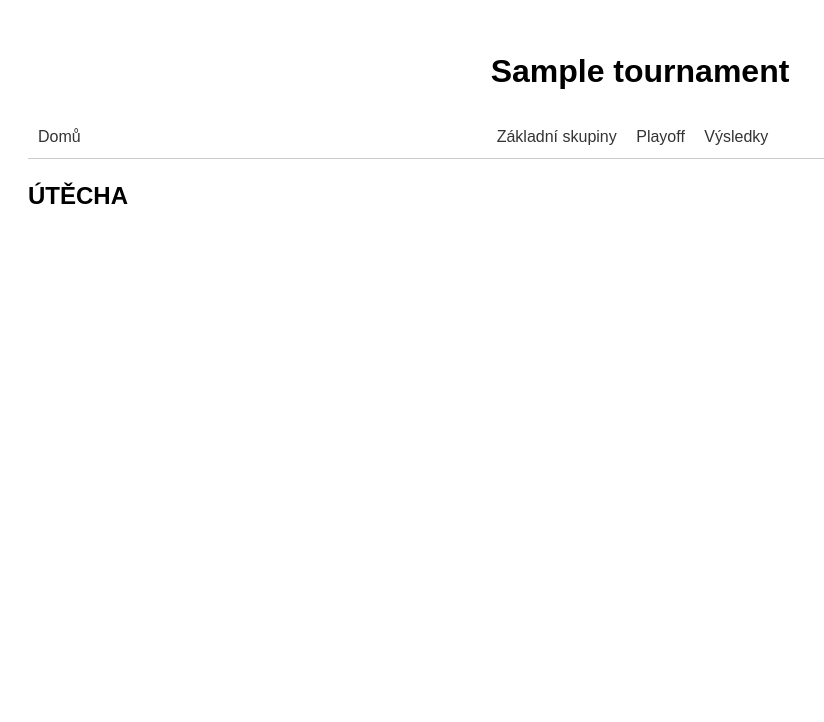
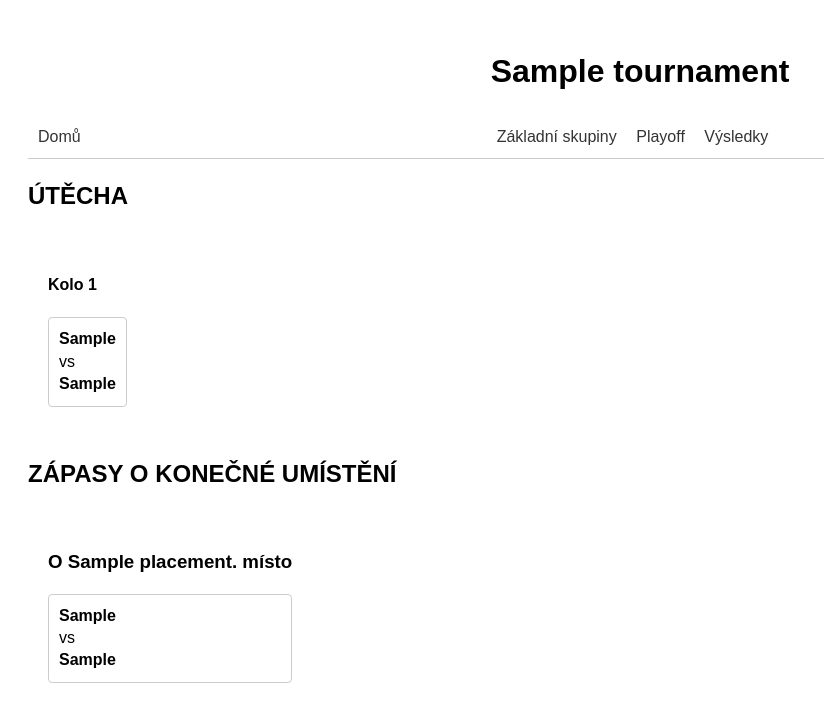
Before and after one commit to Badsoul01/tournament_app, a Flask app: template templates/consolation_playoff.html in a window 1280 px wide. Shown: the top 722 px of the page, without its empty margins (0-824 px from the left). Run offline with Flask 3, Linux system fonts and the light colour scheme; tables that the repository leaves empty hold one stand-in row (values such as "Sample post"); the template is opened without the code that fills it: values that come from a table or form of the project are taken from there, most other values are stand-ins (such as "Sample title", 1, 10 or a date in 2020).

Commit message:
změny šablon okolo zobrazení pavouků

```diff
--- a/templates/consolation_playoff.html
+++ b/templates/consolation_playoff.html
@@ -1,23 +1,26 @@
 {% extends "base_tournament.html" %}
 
-{# DEFINICE MAKRA (RAZÍTKA) PRO VYKRESLENÍ JAKÉHOKOLIV ZÁPASU #}
 {% macro render_match(match, action_url) %}
-    {% if match.type == 'match' %}
+    {% if match.is_real_match %}
         {% if match.is_finished %}
             <!-- STAV 0: Dohráno -->
             <div>
-                <strong>{{ match.player_A.name }}</strong> <small>{{ match.player_A.rank }}</small>
+                <strong>{{ match.player_a_name }}</strong> <small style="color: #888;"> ({{match.player_a_seed }})</small>
                 <div style="font-size: 0.85em; color: #666; margin: 2px 0;">vs</div>
-                <strong>{{ match.player_B.name }}</strong> <small>{{ match.player_B.rank }}</small>
-                <div style="margin-top: 5px; font-size: 0.9em;">Vítěz: <strong>{{ match.winner_name }}</strong></div>
+                <strong>{{ match.player_b_name }}</strong>
+
+                {# Vypíše vítěze jen tehdy, když není None (tedy vynechá BYE vs BYE) #}
+                {% if match.winner_name %}
+                    <div style="margin-top: 5px; font-size: 0.9em;">Vítěz: <strong>{{ match.winner_name }}</strong></div>
+                {% endif %}
             </div>
         {% elif not match.is_in_progress %}
             <!-- STAV 1: Zavřeno -->
             <div style="display: flex; justify-content: space-between; align-items: center; width: 100%;">
                 <div>
-                    <strong>{{ match.player_A.name }}</strong> <small>{{ match.player_A.rank }}</small>
+                    <strong>{{ match.player_a_name }}</strong> <small style="color: #888;">({{ match.player_a_seed }})</small>
                     <div style="font-size: 0.85em; color: #666; margin: 2px 0;">vs</div>
-                    <strong>{{ match.player_B.name }}</strong> <small>{{ match.player_B.rank }}</small>
+                    <strong>{{ match.player_b_name }}</strong> <small style="color: #888;">({{ match.player_b_seed }})</small>
                 </div>
                 <form action="{{ action_url }}" method="POST" style="margin: 0;">
                     <input type="hidden" name="match_id" value="{{ match.match_id }}">
@@ -28,9 +31,9 @@
             <!-- STAV 2: Rozkliknuto -->
             <div style="display: flex; justify-content: space-between; align-items: center; width: 100%; margin-bottom: 10px; border-bottom: 1px solid #eee; padding-bottom: 5px;">
                 <div>
-                    <strong>{{ match.player_A.name }}</strong> <small>{{ match.player_A.rank }}</small>
+                    <strong>{{ match.player_a_name }}</strong> <small style="color: #888;">({{ match.player_a_seed }})</small>
                     <div style="font-size: 0.85em; color: #666; margin: 2px 0;">vs</div>
-                    <strong>{{ match.player_B.name }}</strong> <small>{{ match.player_B.rank }}</small>
+                    <strong>{{ match.player_b_name }}</strong> <small style="color: #888;">({{ match.player_b_seed }})</small>
                 </div>
                 <form action="{{ action_url }}" method="POST" style="margin: 0;">
                     <input type="hidden" name="match_id" value="{{ match.match_id }}">
@@ -40,7 +43,7 @@
             <form action="{{ action_url }}" method="POST" style="display: flex; flex-direction: column; align-items: center;">
                 <input type="hidden" name="match_id" value="{{ match.match_id }}">
                 <div style="display: flex; flex-direction: column; gap: 6px; margin-bottom: 10px;">
-                    {% for i in range(1, match.match_format | int + 1) %}
+                    {% for i in range(1, match.match_format + 1) %}
                         <div class="set-container">
                             <span>{{ i }}. set</span>
                             <input type="number" class="match-input" name="game_a[]" min="0" style="width: 40px;"> :
@@ -53,31 +56,28 @@
         {% endif %}
     {% else %}
         <!-- SLOTOVÁ N-TICE -->
-        <strong>{{ match.player_A.name }}</strong> <small>{{ match.player_A.rank }}</small>
+        <strong>{{ match.slot_a }}</strong>
         <br>vs<br>
-        <strong>{{ match.player_B.name }}</strong> <small>{{ match.player_B.rank }}</small>
+        <strong>{{ match.slot_b }}</strong>
     {% endif %}
 {% endmacro %}
 
+
 {# ============================================================== #}
-{# VLASTNÍ STRÁNKA (KTERÁ VYUŽÍVÁ MAKRO VÝŠE)                    #}
+{# VLASTNÍ STRÁNKA                                               #}
 {# ============================================================== #}
 
 {% block content %}
     <h2>ÚTĚCHA</h2>
 
-    {# Získáme kompletní data pro Playoff jedním dotazem na Mluvčího #}
-    {% set p_data = web_manager.get_playoff_data('consolation') %}
-
     <div class="bracket">
         {% if p_data and p_data.rounds %}
             {% for round_num, matches in p_data.rounds.items() %}
                 <div class="round">
-                    Kolo {{ round_num }}
+                    <h4>Kolo {{ round_num }}</h4>
                     {% for match in matches %}
                         <div class="match">
-                            {# ZDE POUŽIJEME RAZÍTKO #}
-                            {{ render_match(match, "/consolation_playoff") }}
+                            {{ render_match(match, url_for('consolation_playoff_view', tournament_id=tournament.id)) }}
                         </div>
                     {% endfor %}
                 </div>
@@ -87,15 +87,14 @@
 
     {% if p_data and p_data.placement_rounds %}
         <div class="placement-section">
-            <h2> Zápasy o konečné umístění</h2>
+            <h2> ZÁPASY O KONEČNÉ UMÍSTĚNÍ</h2>
             <div class="placement-container">
                 {% for placement in p_data.placement_rounds %}
                     <div class="round">
                         <h3>O {{ placement.name }}. místo</h3>
                         {% for match in placement.matches %}
                             <div class="match">
-                                {# A ZDE HO POUŽIJEME ZNOVU PRO UMÍSTĚNÍ! #}
-                                {{ render_match(match, "/consolation_playoff") }}
+                                {{ render_match(match, url_for('consolation_playoff_view', tournament_id=tournament.id)) }}
                             </div>
                         {% endfor %}
                     </div>
@@ -103,5 +102,4 @@
             </div>
         </div>
     {% endif %}
-
 {% endblock %}
```
